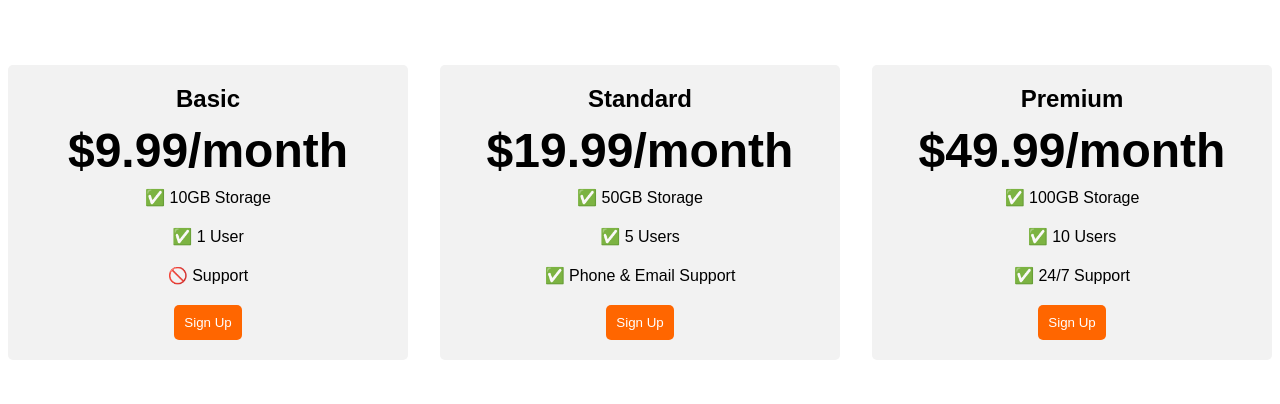
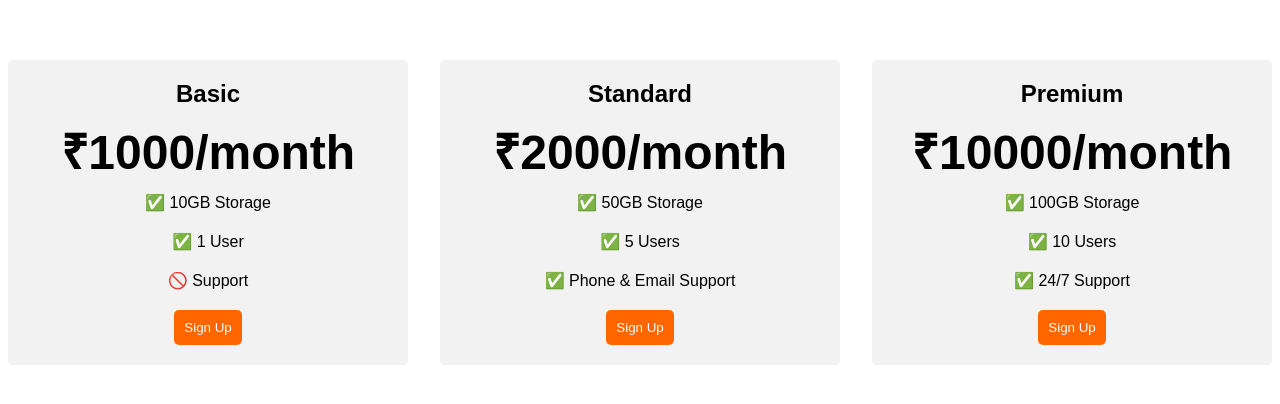
Before and after one commit to Yatharth1708/Pricing-Table, a plain HTML site: page index.html in a window 1280 px wide. Shown: the part 196-600 px from the top of the page. Drawn offline with Linux system fonts and the light colour scheme; a web font is replaced by a local one.

Commit message:
Changed Prices from USD to INR

```diff
--- a/index.html
+++ b/index.html
@@ -74,7 +74,7 @@
   <div class="pricing-container">
     <div class="pricing-plan">
       <div class="plan-title">Basic</div>
-      <div class="plan-price">$9.99/month</div>
+      <div class="plan-price">₹1000/month</div>
       <ul class="plan-features">
         <li>✅ 10GB Storage</li>
         <li>✅ 1 User</li>
@@ -84,7 +84,7 @@
     </div>
     <div class="pricing-plan">
       <div class="plan-title">Standard</div>
-      <div class="plan-price">$19.99/month</div>
+      <div class="plan-price">₹2000/month</div>
       <ul class="plan-features">
         <li>✅ 50GB Storage</li>
         <li>✅ 5 Users</li>
@@ -94,7 +94,7 @@
     </div>
     <div class="pricing-plan">
       <div class="plan-title">Premium</div>
-      <div class="plan-price">$49.99/month</div>
+      <div class="plan-price">₹10000/month</div>
       <ul class="plan-features">
         <li>✅ 100GB Storage</li>
         <li>✅ 10 Users</li>
```
